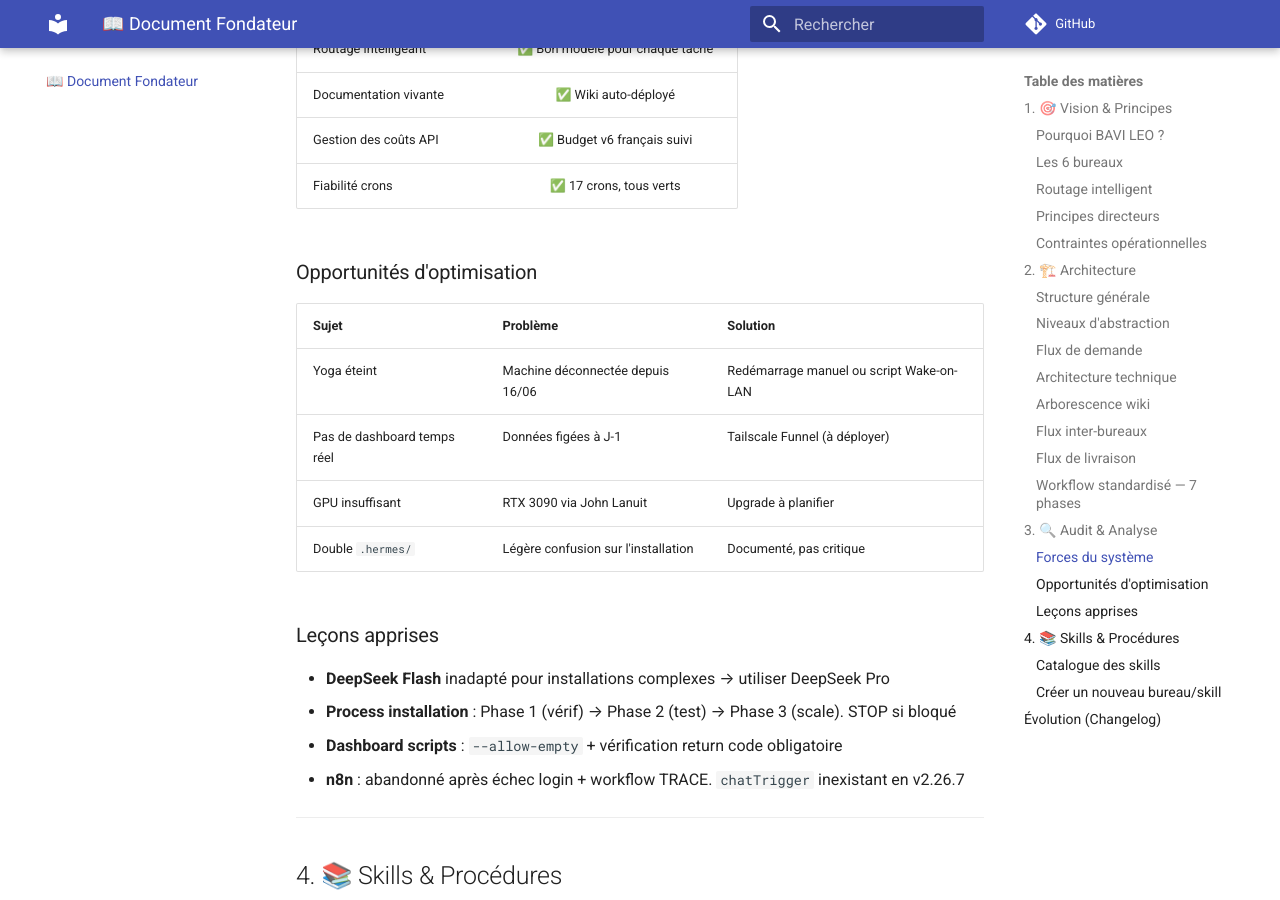
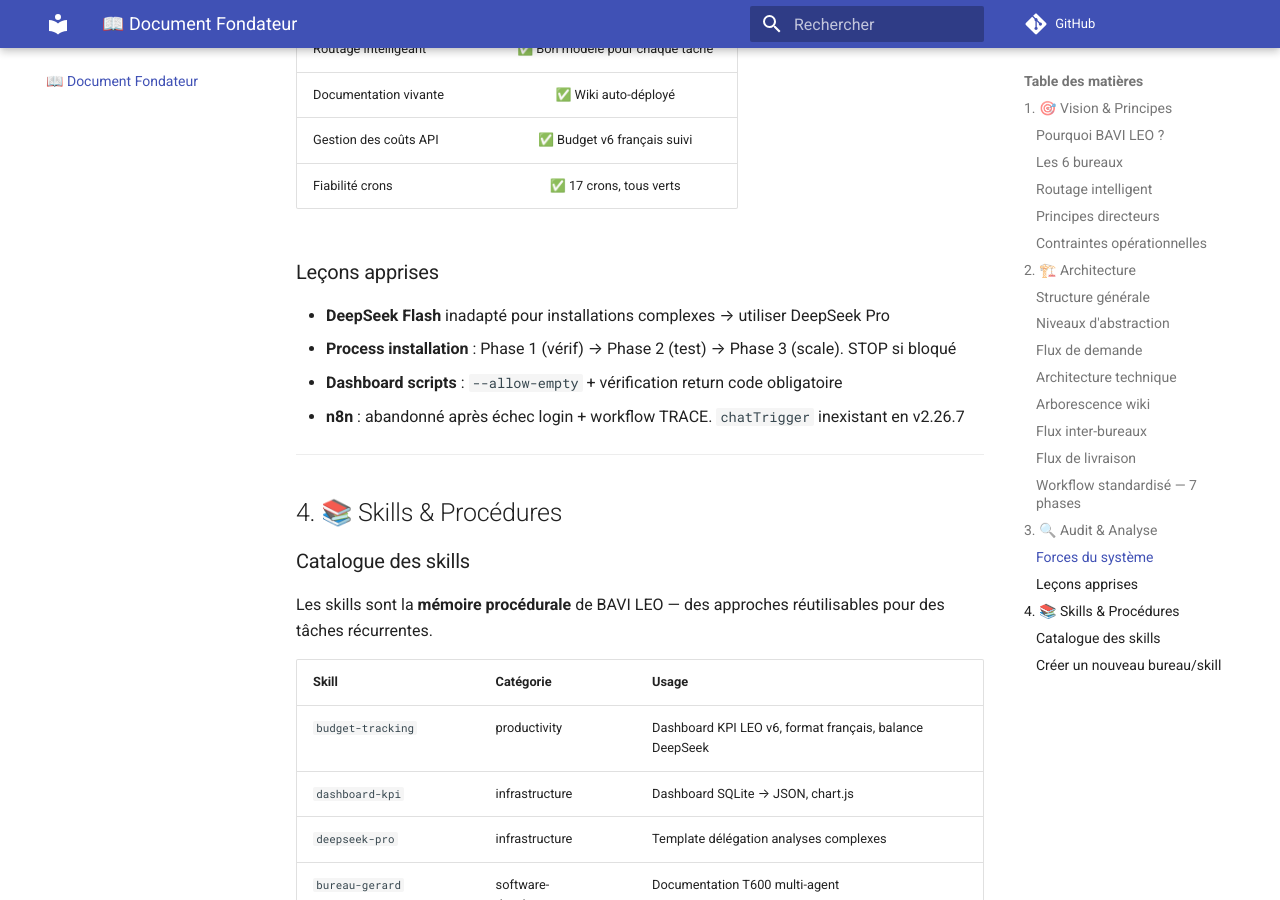
Before and after one commit to christophedanhier-hash/BAVI_LEO, an MkDocs documentation site: the page built from docs/wiki/vision.md, in a window 1280 px wide and 900 px high, scrolled down 5067 px. Built offline with MkDocs 1.6.1 and Material for MkDocs 9.7.7, drawn with Linux system fonts in a browser that asks for light colours; comment, search, counter and statistics services are not loaded; some of the changed text lies outside the part shown.

Commit message:
fix: suppression section Opportunités d'optimisation + tableau Évolution (Changelog) du Document Fondateur

```diff
--- a/docs/wiki/vision.md
+++ b/docs/wiki/vision.md
@@ -206,14 +206,7 @@
 | Gestion des coûts API | ✅ Budget v6 français suivi |
 | Fiabilité crons | ✅ 17 crons, tous verts |
 
-### Opportunités d'optimisation
 
-| Sujet | Problème | Solution |
-|-------|----------|----------|
-| Yoga éteint | Machine déconnectée depuis 16/06 | Redémarrage manuel ou script Wake-on-LAN |
-| Pas de dashboard temps réel | Données figées à J-1 | Tailscale Funnel (à déployer) |
-| GPU insuffisant | RTX 3090 via John Lanuit | Upgrade à planifier |
-| Double `.hermes/` | Légère confusion sur l'installation | Documenté, pas critique |
 
 ### Leçons apprises
 
@@ -251,13 +244,3 @@
 3. **Créer la page wiki** dans le dossier approprié (`pro/`, `voyages/`, etc.)
 4. **Mettre à jour** `mkdocs.yml` pour l'indexer dans la navigation
 5. **Commit & push** : `git add . && git commit -m "Nouveau bureau : X" && git push`
-
----
-
-## Évolution (Changelog)
-
-| Date | Changement |
-|:----:|------------|
-| 13/06/2026 | Fusion des 4 documents fondateurs (vision, architecture, audit, skills) en un seul |
-| 13/06/2026 | Refonte BAVI LEO : landing page, navigation plate 10 onglets, Écosystème restauré |
-| 13/06/2026 | Dernier déploiement des 4 dashboards (LEO, BAVI, Machines, Crons, GitHub) |
```
